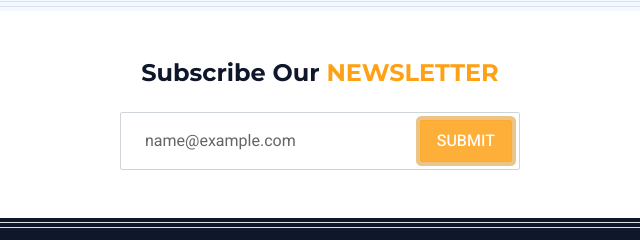
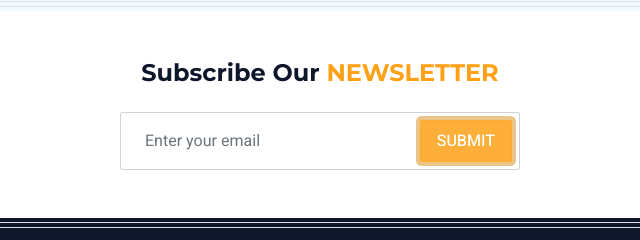
Before and after one commit to Charukshi007/Scm-Project, a plain HTML site: page team.html in a window 1280 px wide. Both pictures are taken after typing "name@example.com" into the empty fields and a click on the button "SUBMIT". Shown: the part 1078-1318 px from the top of the page, 320-960 px from the left. Drawn offline with nearby package versions, Linux system fonts and the light colour scheme; files that its build step writes are made by us from their sources.

Commit message:
changes in code of newsletter.

```diff
--- a/team.html
+++ b/team.html
@@ -203,21 +203,40 @@
 
 
         <!-- Newsletter Start -->
-        <div class="container newsletter mt-5 wow fadeIn" data-wow-delay="0.1s">
+        <div class="container newsletter mt-5">
             <div class="row justify-content-center">
                 <div class="col-lg-10 border rounded p-1">
                     <div class="border rounded text-center p-1">
                         <div class="bg-white rounded text-center p-5">
                             <h4 class="mb-4">Subscribe Our <span class="text-primary text-uppercase">Newsletter</span></h4>
                             <div class="position-relative mx-auto" style="max-width: 400px;">
-                                <input class="form-control w-100 py-3 ps-4 pe-5" type="text" placeholder="Enter your email">
-                                <button type="button" class="btn btn-primary py-2 px-3 position-absolute top-0 end-0 mt-2 me-2">Submit</button>
+                                <input id="newsletter-email" class="form-control w-100 py-3 ps-4 pe-5" type="text" placeholder="Enter your email">
+                                <button id="newsletter-submit" type="button" class="btn btn-primary py-2 px-3 position-absolute top-0 end-0 mt-2 me-2">Submit</button>
                             </div>
                         </div>
                     </div>
                 </div>
             </div>
         </div>
+        <script>
+            // JavaScript to handle form validation and action
+            document.addEventListener('DOMContentLoaded', () => {
+                const emailInput = document.getElementById('newsletter-email');
+                const submitButton = document.getElementById('newsletter-submit');
+
+                submitButton.addEventListener('click', () => {
+                    const email = emailInput.value.trim();
+                    const emailRegex = /^[^\s@]+@[^\s@]+\.[^\s@]+$/;
+
+                    if (emailRegex.test(email)) {
+                        alert("Thank you for subscribing!");
+                        emailInput.value = '';
+                    } else {
+                        alert("Please enter a valid email address.");
+                    }
+                });
+            });
+        </script>
         <!-- Newsletter Start -->
 
 
```
